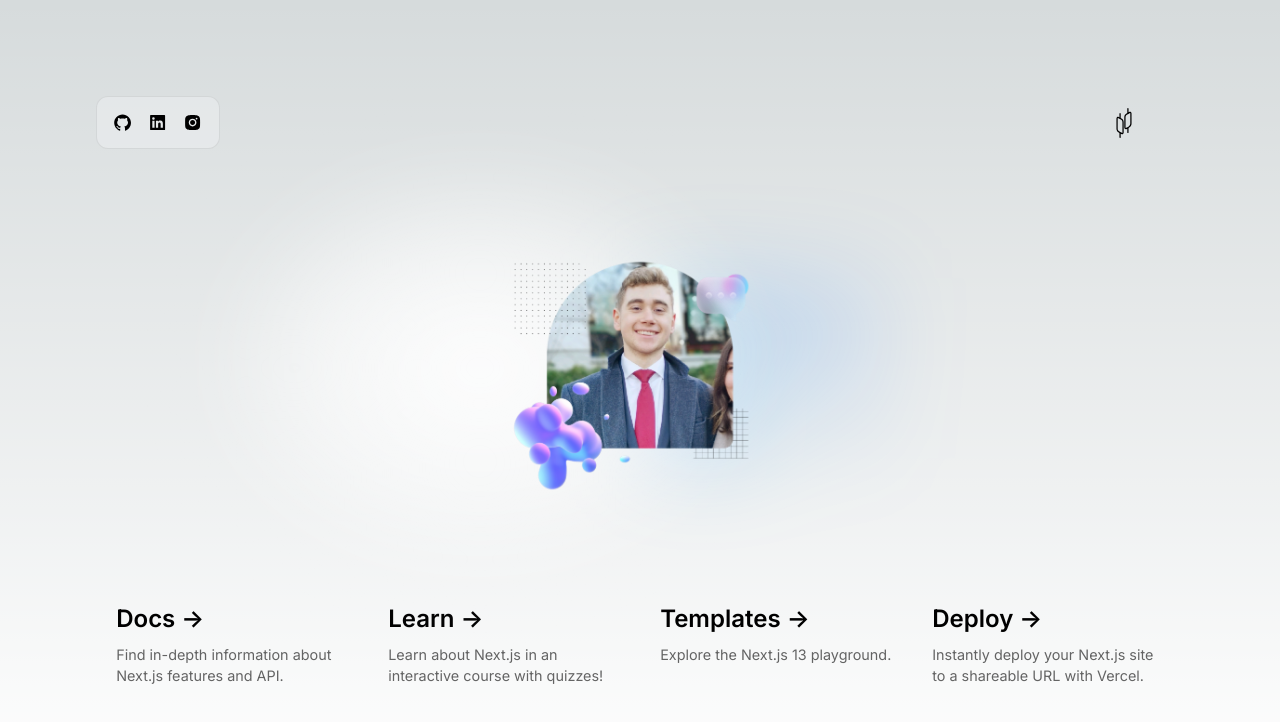
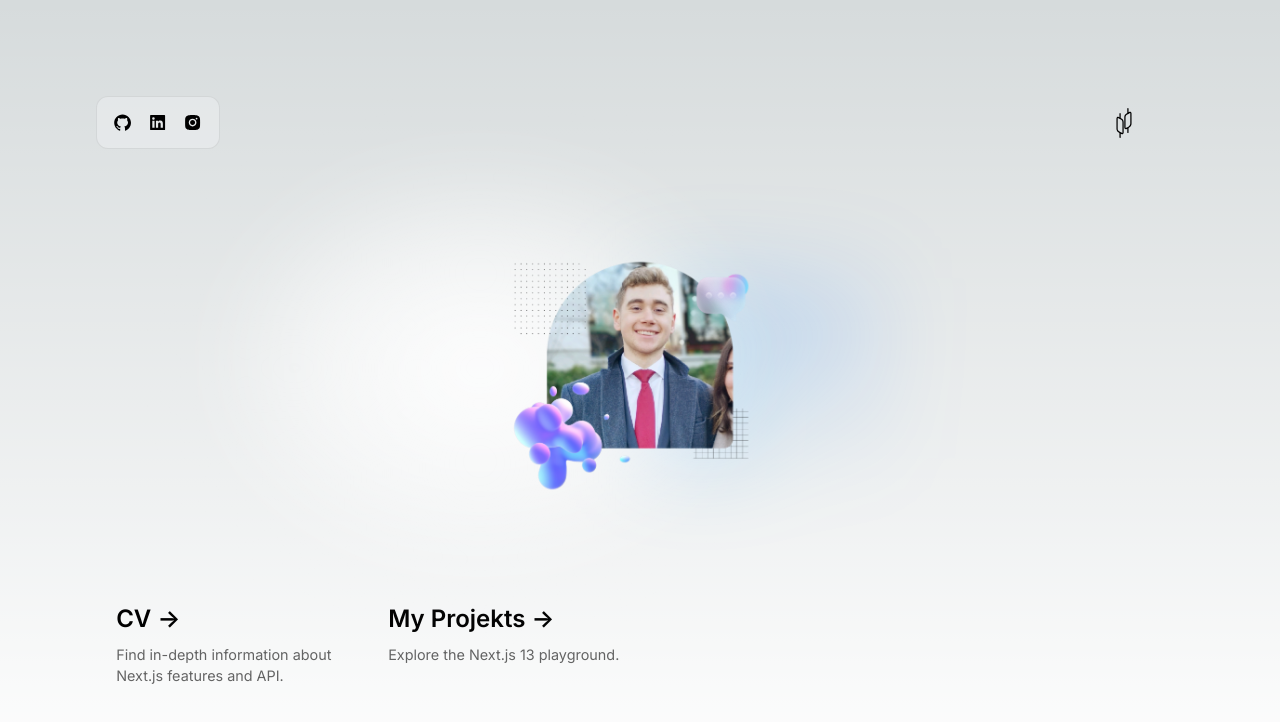
Before and after one commit to ZacUpshure/Next-Typescript-test, a Next.js app in the folder my-app/: page / in a window 1280 px wide. Shown: the top 722 px of the page. Built offline with nearby package versions, Linux system fonts and the light colour scheme.

Commit message:
updated cards

```diff
--- a/my-app/src/app/page.tsx
+++ b/my-app/src/app/page.tsx
@@ -57,22 +57,22 @@ export default function Home() {
           rel="noopener noreferrer"
         >
           <h2>
-            Docs <span>-&gt;</span>
+            CV <span>-&gt;</span>
           </h2>
           <p>Find in-depth information about Next.js features and API.</p>
         </a>
 
-        <a
+        {/*<a
           href="https://nextjs.org/learn?utm_source=create-next-app&utm_medium=appdir-template&utm_campaign=create-next-app"
           className={styles.card}
           target="_blank"
           rel="noopener noreferrer"
         >
           <h2>
-            Learn <span>-&gt;</span>
+            test <span>-&gt;</span>
           </h2>
           <p>Learn about Next.js in an interactive course with&nbsp;quizzes!</p>
-        </a>
+        </a>*/}
 
         <a
           href="https://vercel.com/templates?framework=next.js&utm_source=create-next-app&utm_medium=appdir-template&utm_campaign=create-next-app"
@@ -81,12 +81,12 @@ export default function Home() {
           rel="noopener noreferrer"
         >
           <h2>
-            Templates <span>-&gt;</span>
+            My Projekts <span>-&gt;</span>
           </h2>
           <p>Explore the Next.js 13 playground.</p>
         </a>
 
-        <a
+        {/*<a
           href="https://vercel.com/new?utm_source=create-next-app&utm_medium=appdir-template&utm_campaign=create-next-app"
           className={styles.card}
           target="_blank"
@@ -98,7 +98,7 @@ export default function Home() {
           <p>
             Instantly deploy your Next.js site to a shareable URL with Vercel.
           </p>
-        </a>
+        </a>*/}
       </div>
     </main>
   )
```
